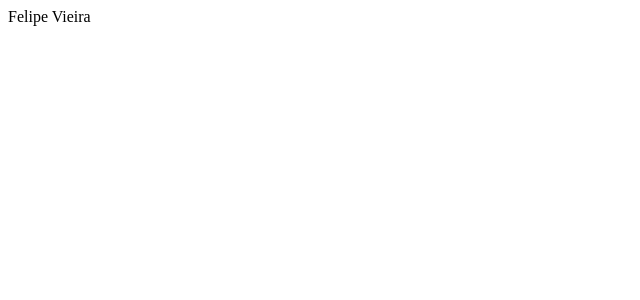
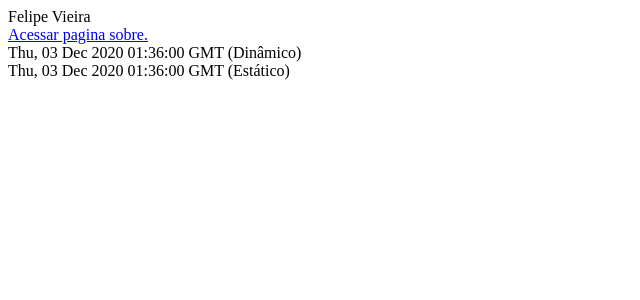
Before and after one commit to FelipeVieiraa/Portifolio, a Next.js app: page / in a window 1280 px wide. Shown: the top 300 px of the page, without its empty margins (0-640 px from the left). Built offline with nearby package versions, Linux system fonts and the light colour scheme.

Commit message:
[Feature] getStaticProps test

```diff
--- a/pages/index.js
+++ b/pages/index.js
@@ -1,5 +1,35 @@
-function Home() {
-  return <div>Felipe Vieira</div>
+import Link from 'next/link';
+
+function Home(props) {
+  const dynamicDate = new Date();
+  const dynamicDateString = dynamicDate.toGMTString();
+
+  return (
+    <>
+    <div>Felipe Vieira</div>
+
+    <Link href="/sobre">
+      <a>Acessar pagina sobre.</a>
+    </Link>
+
+    <div>{dynamicDateString} (Dinâmico)</div>
+    <div>{props.StaticDateString} (Estático)</div>
+
+  </>
+  )
+
+
+}
+
+export function getStaticProps() {
+  const StaticDate = new Date();
+  const StaticDateString = StaticDate.toGMTString();
+
+  return{
+    props: {
+      StaticDateString
+    }
+  };
 }
 
 export default Home;
```
Also changed, not shown: pages/sobre.js (added, +17 -0 lines).
